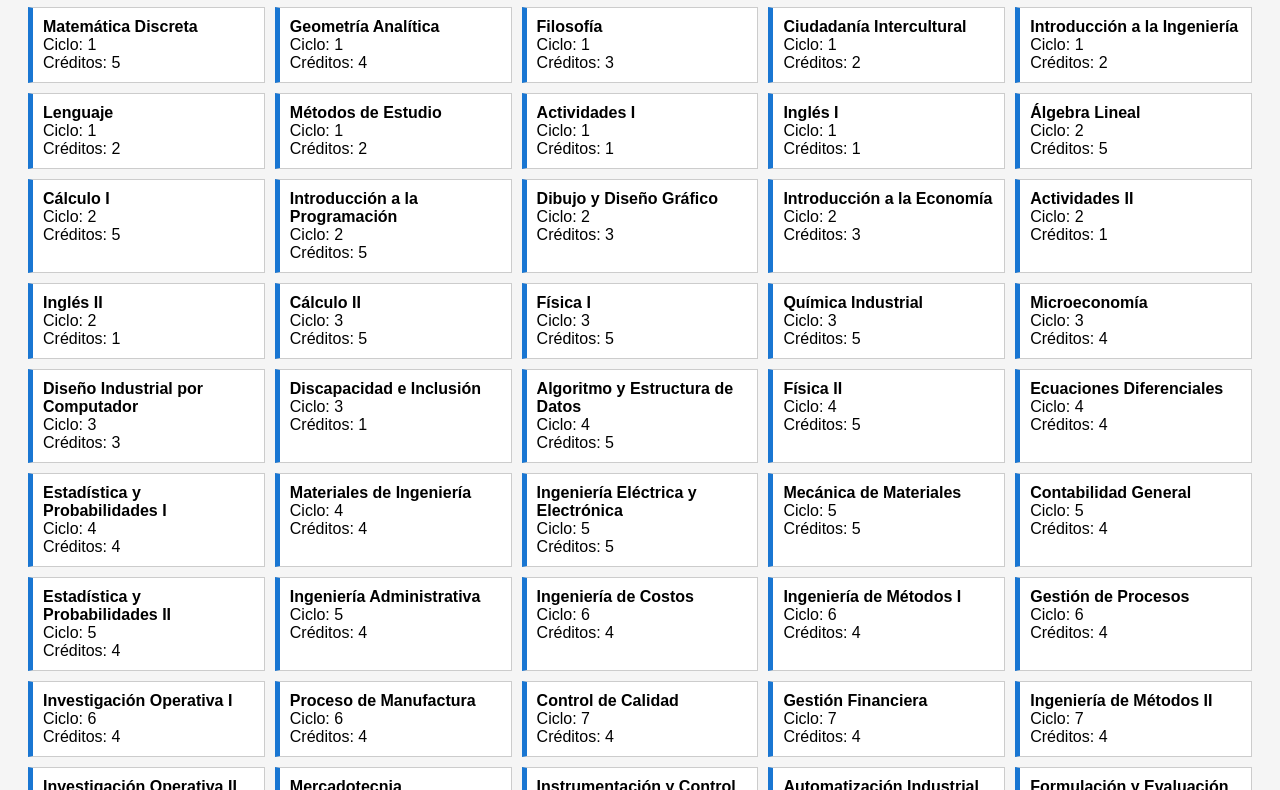
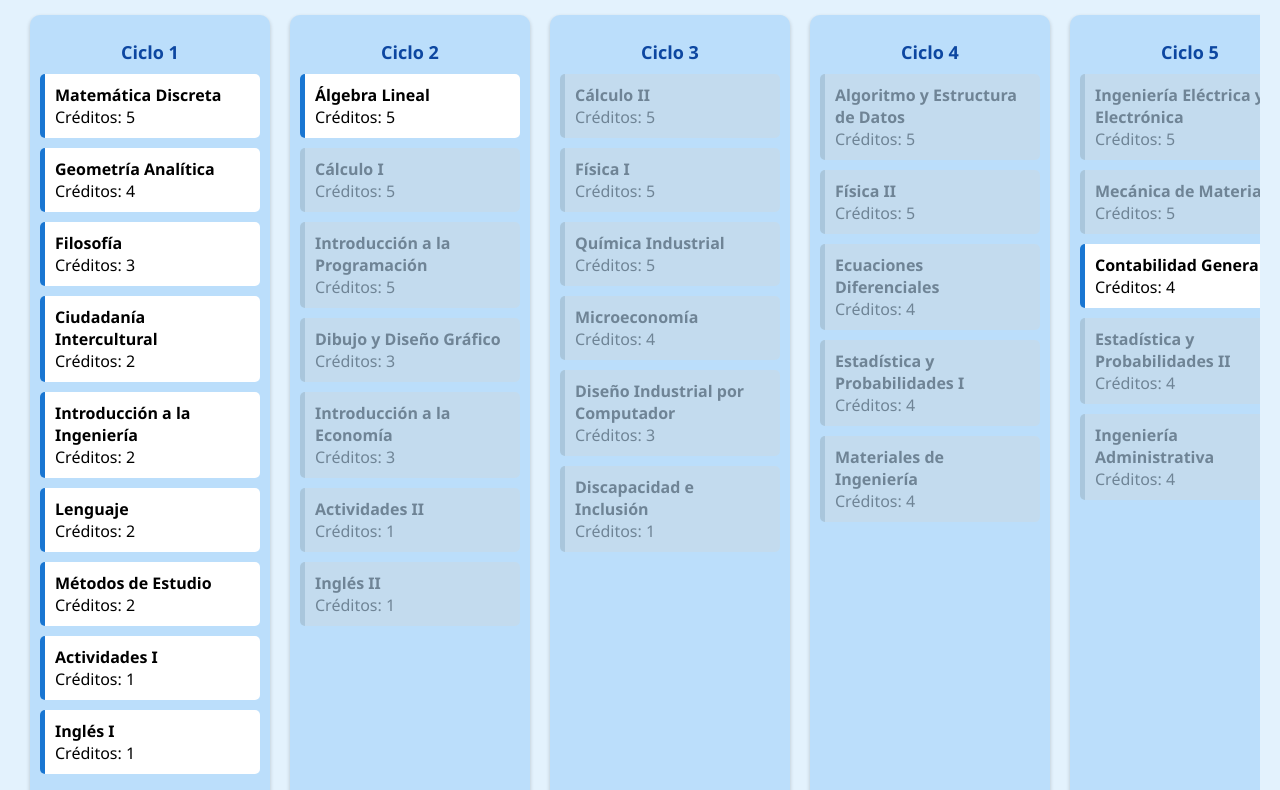
Before and after one commit to Lpazsal/Malla-Industrial-1, a plain HTML site: page index.html in a window 1280 px wide. Shown: the part 101-891 px from the top of the page. Drawn offline with Linux system fonts and the light colour scheme.

Commit message:
Add files via upload

```diff
--- a/index.html
+++ b/index.html
@@ -7,7 +7,7 @@
 </head>
 <body>
   <h1>Malla Curricular de Ingeniería Industrial</h1>
-  <div id="malla"></div>
+  <div id="malla-container"></div>
   <script src="script.js"></script>
 </body>
 </html>
--- a/script.js
+++ b/script.js
@@ -1,4 +1,6 @@
+
 const cursos = [
+  // Ciclo 1
   { nombre: "Matemática Discreta", ciclo: 1, creditos: 5 },
   { nombre: "Geometría Analítica", ciclo: 1, creditos: 4 },
   { nombre: "Filosofía", ciclo: 1, creditos: 3 },
@@ -9,6 +11,7 @@ const cursos = [
   { nombre: "Actividades I", ciclo: 1, creditos: 1 },
   { nombre: "Inglés I", ciclo: 1, creditos: 1 },
 
+  // Ciclo 2
   { nombre: "Álgebra Lineal", ciclo: 2, creditos: 5 },
   { nombre: "Cálculo I", ciclo: 2, creditos: 5, prereq: ["Matemática Discreta", "Geometría Analítica"] },
   { nombre: "Introducción a la Programación", ciclo: 2, creditos: 5, prereq: ["Matemática Discreta"] },
@@ -17,6 +20,7 @@ const cursos = [
   { nombre: "Actividades II", ciclo: 2, creditos: 1, prereq: ["Actividades I"] },
   { nombre: "Inglés II", ciclo: 2, creditos: 1, prereq: ["Inglés I"] },
 
+  // Ciclo 3
   { nombre: "Cálculo II", ciclo: 3, creditos: 5, prereq: ["Cálculo I"] },
   { nombre: "Física I", ciclo: 3, creditos: 5, prereq: ["Álgebra Lineal", "Cálculo I"] },
   { nombre: "Química Industrial", ciclo: 3, creditos: 5, prereq: ["Cálculo I"] },
@@ -24,31 +28,37 @@ const cursos = [
   { nombre: "Diseño Industrial por Computador", ciclo: 3, creditos: 3, prereq: ["Dibujo y Diseño Gráfico"] },
   { nombre: "Discapacidad e Inclusión", ciclo: 3, creditos: 1, prereq: ["Ciudadanía Intercultural"] },
 
+  // Ciclo 4
   { nombre: "Algoritmo y Estructura de Datos", ciclo: 4, creditos: 5, prereq: ["Introducción a la Programación"] },
   { nombre: "Física II", ciclo: 4, creditos: 5, prereq: ["Física I"] },
   { nombre: "Ecuaciones Diferenciales", ciclo: 4, creditos: 4, prereq: ["Cálculo II"] },
   { nombre: "Estadística y Probabilidades I", ciclo: 4, creditos: 4, prereq: ["Cálculo II"] },
   { nombre: "Materiales de Ingeniería", ciclo: 4, creditos: 4, prereq: ["Física I", "Química Industrial"] },
 
+  // Ciclo 5
   { nombre: "Ingeniería Eléctrica y Electrónica", ciclo: 5, creditos: 5, prereq: ["Física I", "Ecuaciones Diferenciales"] },
   { nombre: "Mecánica de Materiales", ciclo: 5, creditos: 5, prereq: ["Materiales de Ingeniería", "Diseño Industrial por Computador"] },
-    { nombre: "Contabilidad General", ciclo: 5, creditos: 4, prereq: ["80 créditos"] },
+  { nombre: "Contabilidad General", ciclo: 5, creditos: 4 },
   { nombre: "Estadística y Probabilidades II", ciclo: 5, creditos: 4, prereq: ["Estadística y Probabilidades I"] },
   { nombre: "Ingeniería Administrativa", ciclo: 5, creditos: 4, prereq: ["Microeconomía"] },
 
+  // Ciclo 6
   { nombre: "Ingeniería de Costos", ciclo: 6, creditos: 4, prereq: ["Contabilidad General"] },
   { nombre: "Ingeniería de Métodos I", ciclo: 6, creditos: 4, prereq: ["Estadística y Probabilidades II"] },
   { nombre: "Gestión de Procesos", ciclo: 6, creditos: 4, prereq: ["Estadística y Probabilidades II", "Ingeniería Administrativa"] },
   { nombre: "Investigación Operativa I", ciclo: 6, creditos: 4, prereq: ["Estadística y Probabilidades II", "Introducción a la Ingeniería"] },
   { nombre: "Proceso de Manufactura", ciclo: 6, creditos: 4, prereq: ["Mecánica de Materiales"] },
+  { nombre: "Taller de Herramientas Informáticas", ciclo: 6, creditos: 2 },
 
-    { nombre: "Control de Calidad", ciclo: 7, creditos: 4, prereq: ["Taller de Herramientas Informáticas", "Ingeniería de Procesos"] },
+  // Ciclo 7
+  { nombre: "Control de Calidad", ciclo: 7, creditos: 4, prereq: ["Taller de Herramientas Informáticas", "Gestión de Procesos"] },
   { nombre: "Gestión Financiera", ciclo: 7, creditos: 4, prereq: ["Ingeniería de Costos"] },
   { nombre: "Ingeniería de Métodos II", ciclo: 7, creditos: 4, prereq: ["Ingeniería de Métodos I"] },
   { nombre: "Investigación Operativa II", ciclo: 7, creditos: 4, prereq: ["Investigación Operativa I"] },
   { nombre: "Mercadotecnia", ciclo: 7, creditos: 4, prereq: ["Ingeniería Administrativa"] },
   { nombre: "Instrumentación y Control Industrial", ciclo: 7, creditos: 2, prereq: ["Ingeniería Eléctrica y Electrónica"] },
 
+  // Ciclo 8
   { nombre: "Automatización Industrial", ciclo: 8, creditos: 4, prereq: ["Instrumentación y Control Industrial"] },
   { nombre: "Formulación y Evaluación de Proyectos", ciclo: 8, creditos: 4, prereq: ["Gestión Financiera"] },
   { nombre: "Mantenimiento, Seguridad y Salud Ocupacional", ciclo: 8, creditos: 4, prereq: ["Investigación Operativa II", "Ingeniería de Métodos II"] },
@@ -56,26 +66,77 @@ const cursos = [
   { nombre: "Total Quality Management TQM", ciclo: 8, creditos: 4, prereq: ["Ingeniería de Métodos II", "Control de Calidad"] },
   { nombre: "Taller de Manufactura Moderna", ciclo: 8, creditos: 2, prereq: ["Proceso de Manufactura"] },
 
+  // Ciclo 9
   { nombre: "Diseño de Sistemas de Producción", ciclo: 9, creditos: 4, prereq: ["Automatización Industrial", "Taller de Manufactura Moderna"] },
   { nombre: "Gestión de Proyectos – PMI", ciclo: 9, creditos: 4, prereq: ["Formulación y Evaluación de Proyectos"] },
   { nombre: "Planeamiento y Control de la Producción II", ciclo: 9, creditos: 4, prereq: ["Planeamiento y Control de la Producción I"] },
   { nombre: "Proyecto Final de Ingeniería Industrial I", ciclo: 9, creditos: 4, prereq: ["Planeamiento y Control de la Producción I", "Formulación y Evaluación de Proyectos", "Total Quality Management TQM", "Mantenimiento, Seguridad y Salud Ocupacional"] },
-    { nombre: "Psicología Industrial y Organizacional", ciclo: 9, creditos: 2, prereq: ["174 créditos"] },
+  { nombre: "Psicología Industrial y Organizacional", ciclo: 9, creditos: 2 },
 
+  // Ciclo 10
   { nombre: "Gestión de Personal y Legislación laboral", ciclo: 10, creditos: 4, prereq: ["Psicología Industrial y Organizacional"] },
   { nombre: "Supply Chain Management", ciclo: 10, creditos: 4, prereq: ["Planeamiento y Control de la Producción II"] },
   { nombre: "Trabajo de Investigación", ciclo: 10, creditos: 4, prereq: ["Planeamiento y Control de la Producción II", "Proyecto Final de Ingeniería Industrial I"] },
-    { nombre: "Ética y Moral", ciclo: 10, creditos: 2, prereq: ["170 créditos"] }
+  { nombre: "Ética y Moral", ciclo: 10, creditos: 2 },
+
+  // Electivas
+  { nombre: "Ingeniería de Costos Avanzado", ciclo: 11, creditos: 4, prereq: ["Ingeniería de Costos"] },
+  { nombre: "Marketing Digital", ciclo: 11, creditos: 4, prereq: ["Mercadotecnia"] },
+  { nombre: "Planeamiento, Desarrollo e Ingeniería del Producto", ciclo: 11, creditos: 4, prereq: ["Mercadotecnia"] },
+  { nombre: "Comercio Exterior y Financiamiento", ciclo: 11, creditos: 3, prereq: ["Mercadotecnia"] },
+  { nombre: "Ergonomía", ciclo: 11, creditos: 3, prereq: ["Mantenimiento, Seguridad y Salud Ocupacional"] },
+  { nombre: "Fundamentos de Emprendimiento", ciclo: 11, creditos: 3 },
+  { nombre: "Gestión de Riesgos", ciclo: 11, creditos: 3, prereq: ["Mantenimiento, Seguridad y Salud Ocupacional"] },
+  { nombre: "Mercado de Valores Industriales", ciclo: 11, creditos: 3, prereq: ["Gestión Financiera"] },
+  { nombre: "Metodologías Ágiles", ciclo: 11, creditos: 3, prereq: ["Gestión de Proyectos – PMI"] },
+  { nombre: "Sistemas ERP", ciclo: 11, creditos: 3, prereq: ["Planeamiento y Control de la Producción II"] },
+  { nombre: "Gestión de la Innovación", ciclo: 11, creditos: 2, prereq: ["Formulación y Evaluación de Proyectos"] },
+  { nombre: "Liderazgo y Oratoria", ciclo: 11, creditos: 2 }
 ];
 
-const malla = document.getElementById("malla");
+const completados = new Set();
 
+function crearMalla() {
+  const container = document.getElementById("malla-container");
+  container.innerHTML = "";
+
+  const ciclos = {};
   cursos.forEach(curso => {
-  const div = document.createElement("div");
-  div.className = "curso";
-  div.innerHTML = `<strong>${curso.nombre}</strong><br>Ciclo: ${curso.ciclo}<br>Créditos: ${curso.creditos}`;
-  div.onclick = () => {
-    alert(`Curso: ${curso.nombre}\nCiclo: ${curso.ciclo}\nCréditos: ${curso.creditos}\n${curso.prereq ? "Prerrequisitos: " + curso.prereq.join(", ") : ""}`);
+    if (!ciclos[curso.ciclo]) {
+      ciclos[curso.ciclo] = [];
+    }
+    ciclos[curso.ciclo].push(curso);
+  });
+
+  Object.keys(ciclos).sort((a, b) => a - b).forEach(n => {
+    const divCiclo = document.createElement("div");
+    divCiclo.className = "ciclo";
+    divCiclo.innerHTML = `<h2>${n <= 10 ? "Ciclo " + n : "Electivas"}</h2>`;
+    ciclos[n].forEach(curso => {
+      const divCurso = document.createElement("div");
+      divCurso.className = "curso";
+      divCurso.id = curso.nombre;
+      divCurso.innerHTML = `<strong>${curso.nombre}</strong><br>Créditos: ${curso.creditos}`;
+
+      const tienePrer = curso.prereq && curso.prereq.length > 0;
+      const cumplido = !tienePrer || curso.prereq.every(p => completados.has(p));
+
+      if (!cumplido) {
+        divCurso.classList.add("bloqueado");
+      }
+
+      divCurso.onclick = () => {
+        if (!cumplido) return alert("Debes completar los prerrequisitos primero.");
+        if (completados.has(curso.nombre)) return;
+
+        completados.add(curso.nombre);
+        crearMalla();
       };
-  malla.appendChild(div);
+
+      divCiclo.appendChild(divCurso);
     });
+    container.appendChild(divCiclo);
+  });
+}
+
+window.onload = crearMalla;
--- a/style.css
+++ b/style.css
@@ -1,24 +1,55 @@
+
 body {
-  font-family: sans-serif;
+  font-family: 'Segoe UI', sans-serif;
+  background: #e3f2fd;
+  margin: 0;
   padding: 20px;
-  background: #f5f5f5;
 }
+
 h1 {
   text-align: center;
+  color: #0d47a1;
 }
-#malla {
-  display: grid;
-  grid-template-columns: repeat(5, 1fr);
-  gap: 10px;
+
+#malla-container {
+  display: flex;
+  overflow-x: auto;
+  gap: 20px;
+  padding: 10px;
 }
+
+.ciclo {
+  min-width: 220px;
+  background: #bbdefb;
+  border-radius: 10px;
+  padding: 10px;
+  box-shadow: 0 2px 4px rgba(0,0,0,0.2);
+}
+
+.ciclo h2 {
+  text-align: center;
+  color: #0d47a1;
+  font-size: 18px;
+  margin-bottom: 10px;
+}
+
 .curso {
-  background: white;
+  background: #ffffff;
+  border-left: 5px solid #1976d2;
+  margin-bottom: 10px;
   padding: 10px;
-  border: 1px solid #ccc;
-  border-left: 5px solid #1976d2;
+  border-radius: 5px;
   cursor: pointer;
   transition: 0.3s;
 }
+
 .curso:hover {
-  background-color: #e3f2fd;
+  background: #e3f2fd;
 }
+
+.bloqueado {
+  opacity: 0.4;
+  cursor: not-allowed;
+  background: #cfd8dc;
+  border-left: 5px solid #90a4ae;
+}
```
Lines whose indentation alone changed are shown as unchanged.
